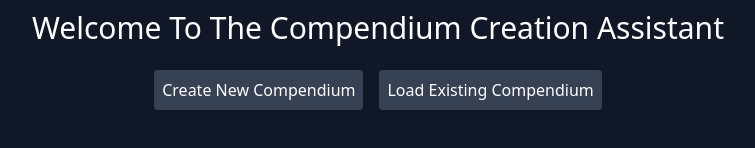
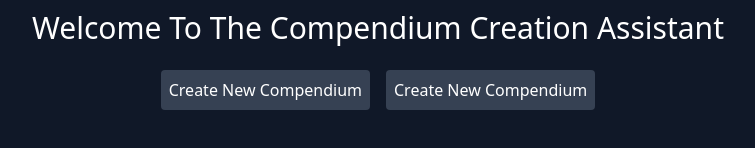
Before and after one commit to KWilson718/compendium-project, a React (Vite) app: page / in a window 1280 px wide. Shown: the part 328-476 px from the top of the page, without its empty margins (262-1017 px from the left). Built offline with nearby package versions, Linux system fonts and the light colour scheme.

Commit message:
made a component based button

```diff
--- /dev/null
+++ b/src/components/stdButon1.jsx
@@ -0,0 +1,11 @@
+export default function StandardButton1 ({onClick, className='', children, disabled=false}) {
+    return (
+        <button
+            className={`m-2 p-2 bg-gray-700 rounded hover:bg-gray-500 transition-colors duration-200 ${className}`}
+            onClick={onClick}
+            disabled={disabled}
+        >
+            {children}
+        </button>
+    );
+}
--- a/src/pages/LandingPage.jsx
+++ b/src/pages/LandingPage.jsx
@@ -2,6 +2,8 @@ import { useState } from 'react';
 import { useNavigate } from 'react-router-dom';
 import { frontStore } from '../stores/react_store';
 import { generateID } from '../utils/utility_functions';
+
+import StandardButton1 from '../components/stdButon1';
 
 export default function LandingPage() {
 
@@ -36,8 +38,8 @@ export default function LandingPage() {
         <div className="flex flex-col items-center justify-center min-h-screen max-h-100 bg-gray-900 text-white" >
             <h1 className="text-3xl" >Welcome To The Compendium Creation Assistant</h1>
             <div className="flex flex-row m-4" >
-                <button className="m-2 p-2 bg-gray-700 rounded hover:bg-gray-500 transition-colors duration-200" onClick={() => setShowModal(true)} >Create New Compendium</button>
-                <button className="m-2 p-2 bg-gray-700 rounded hover:bg-gray-500 transition-colors duration-200" onClick={handleLoad} >Load Existing Compendium</button>
+                <StandardButton1 onClick={() => setShowModal(true)} >Create New Compendium</StandardButton1>
+                <StandardButton1 onClick={handleLoad} >Create New Compendium</StandardButton1>
             </div>
 
             {showModal && (
@@ -52,19 +54,17 @@ export default function LandingPage() {
                             placeholder="Enter Name..."
                         />
                         <div className="flex justify-end gap-2">
-                            <button
+                            <StandardButton1
                                 onClick={() => setShowModal(false)}
-                                className="px-4 py-2 bg-gray-300 rounded"
                             >
                                 Cancel
-                            </button>
-                            <button
+                            </StandardButton1>
+                            <StandardButton1
                                 onClick={handleCreate}
-                                className="px-4 py-2 bg-green-500 text-white rounded"
                                 disabled={!compendiumName.trim()}
                             >
                                 Save
-                            </button>
+                            </StandardButton1>
                         </div>
                     </div>
                 </div>
```
